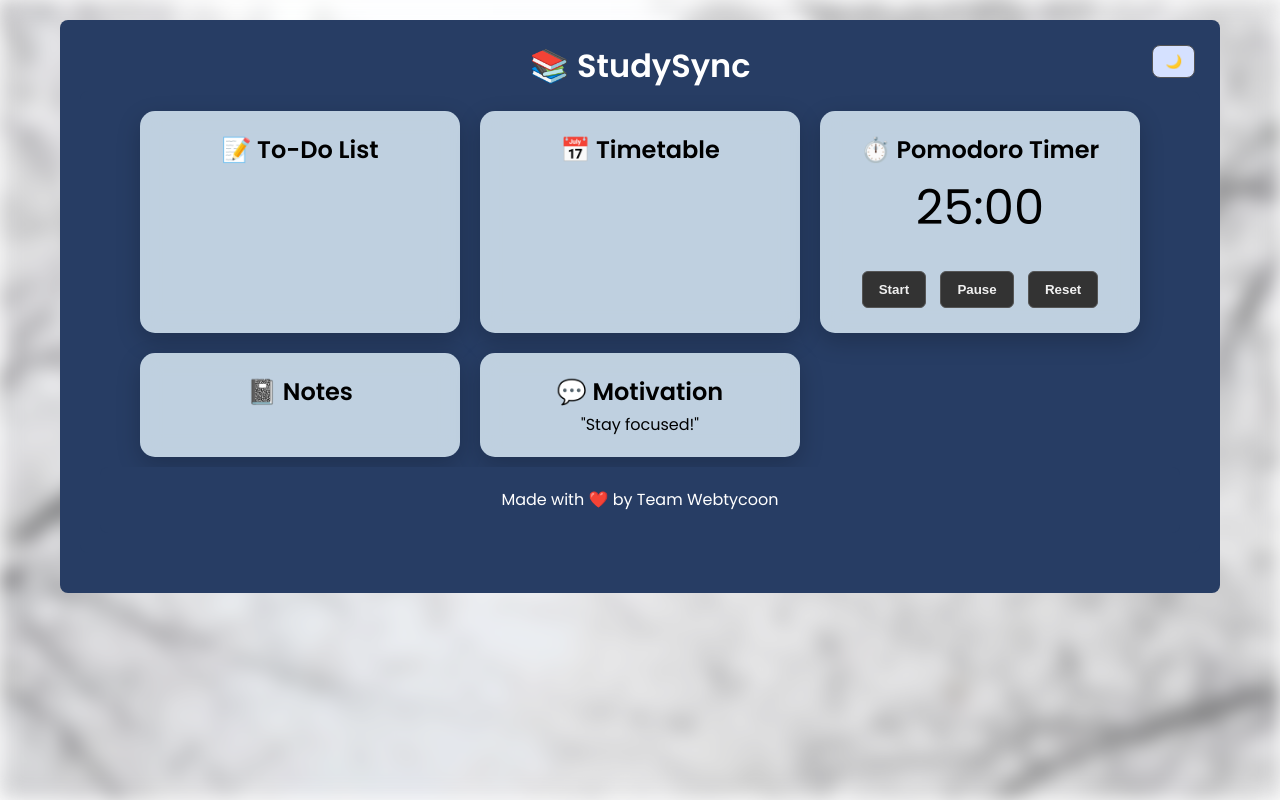
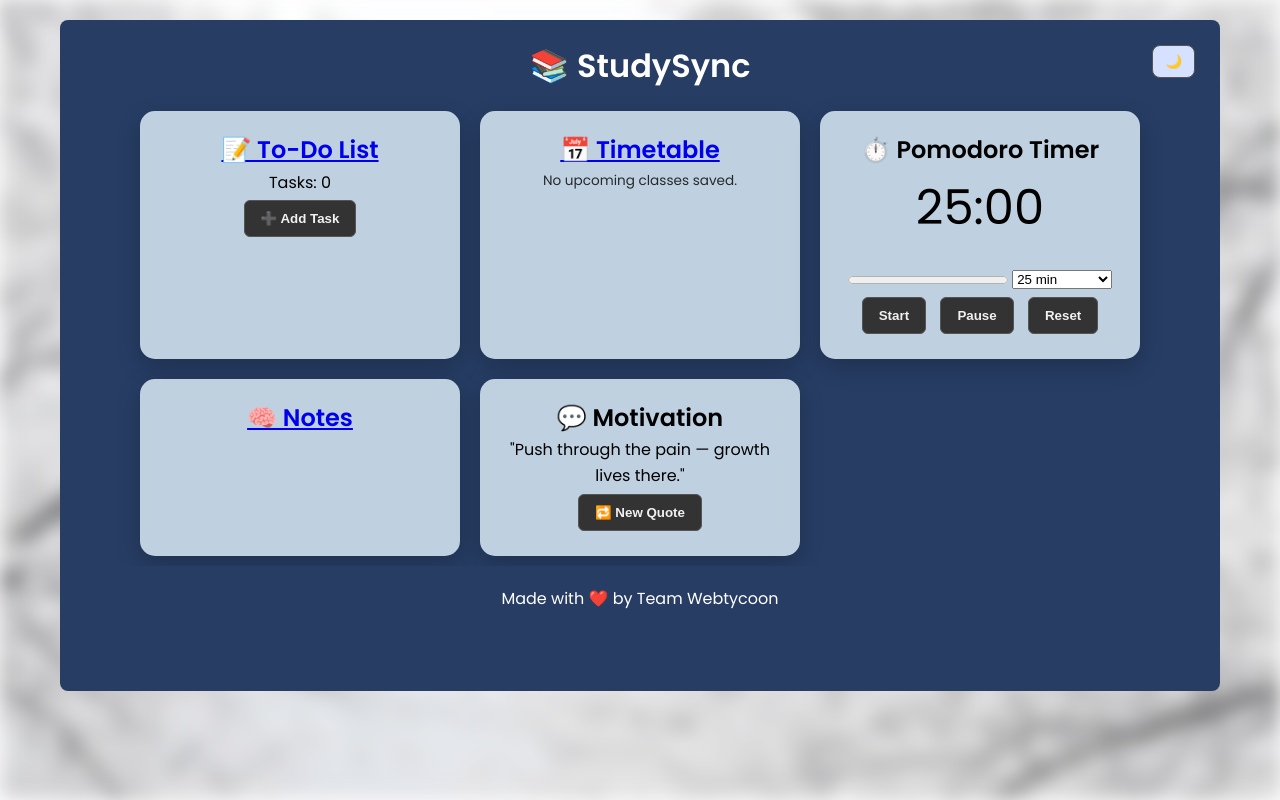
Before and after one commit to Priya-Saini-1/StudySync, a plain HTML site: page index.html in a window 1280 px wide. Drawn offline with Linux system fonts and the light colour scheme.

Commit message:
Update index.html

```diff
--- a/index.html
+++ b/index.html
@@ -17,20 +17,38 @@
 
   <main class="dashboard">
 
-    <section id="todo-section">
+    <section class="todo-section">
+      <a href="todo.html" class="section-link-heading">
       <h2>📝 To-Do List</h2>
-      <!-- Member 2 will fill this -->
+      </a>
+
+      <div class="todo-header-row">
+        <p id="taskCount">Tasks: 0</p>
+        <button class="small-btn" onclick="location.href='todo.html'">➕ Add Task</button>
+      </div>
+
+      <div id="dashboardTasksPreview"></div>
 </section>
 
 <section id="timetable-section">
+  <a href="timetable.html" class="section-link-heading">
     <h2>📅 Timetable</h2>
-      <!-- You can use a simple table here -->
+  </a>
+  <div id="dashboardTimetablePreview"></div>
 </section>
+
 
     <section id="pomodoro-section">
       <h2>⏱️ Pomodoro Timer</h2>
       <div class="timer">
         <p id="time">25:00</p>
+         <progress id="progressBar" max="1500" value="0"></progress>
+        <select id="timerLength">
+        <option value="1500">25 min</option>
+        <option value="3000">50 min</option>
+        <option value="600">10 min break</option>
+        </select>
+
         <div class="buttons">
           <button id="start">Start</button>
           <button id="pause">Pause</button>
@@ -39,15 +57,20 @@
       </div>
     </section>
 
-    <section id="notes-section">
-      <h2>📓 Notes</h2>
-      <!-- Member 4 will handle this -->
+<section class="notes-section">
+    <a href="notes.html" class="section-link-heading">
+    <h2>🧠 Notes</h2>
+    </a>
+    <div id="dashboardNotesPreview"></div>
 </section>
 
-    <section id="motivation-section">
+
+    <section class="motivation-section">
       <h2>💬 Motivation</h2>
-      <p id="quote">"Stay focused!"</p>
+      <p id="quoteDisplay" class="quote-text">"Loading inspiration..."</p>
+      <button onclick="generateQuote()" class="small-btn">🔁 New Quote</button>
     </section>
+
 
   </main>
 
```
Lines whose indentation alone changed are shown as unchanged.
